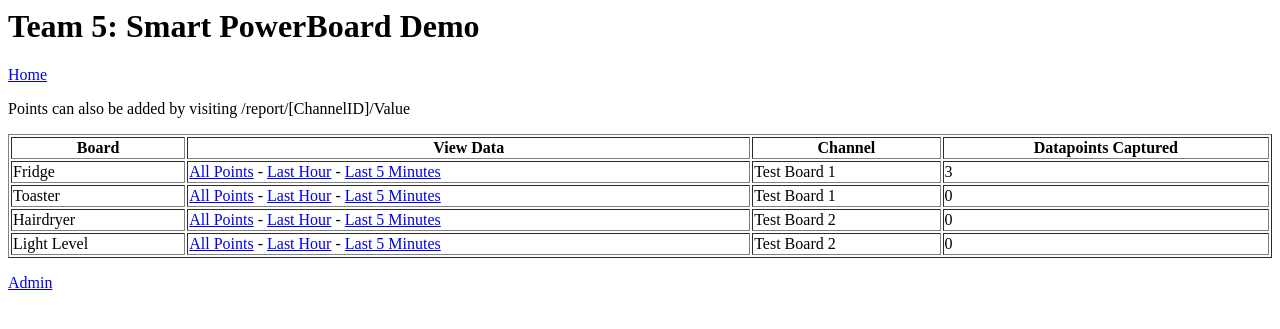
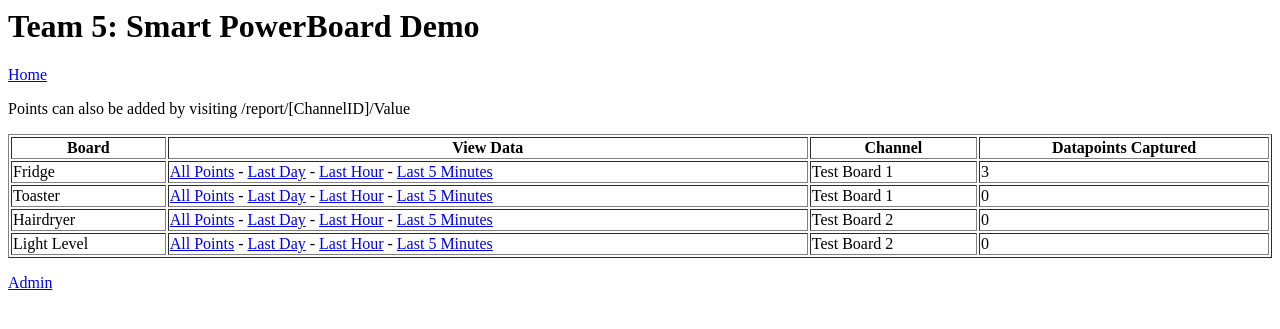
Before and after one commit to Hugoagogo/SmartBoardWeb, a Django app: page / in a window 1280 px wide. Shown: the top 329 px of the page. Run offline with Django 3.2, Linux system fonts and the light colour scheme; data comes from the database, SQL or seed files in the repository.

Commit message:
Added last day option

```diff
--- a/dashboard/templates/index.html
+++ b/dashboard/templates/index.html
@@ -6,7 +6,7 @@
         {% for channel in channels %}
             <tr>
                 <td>{{ channel.name }}</td>
-                <td><a href="{% url 'channel' channel.id %}">All Points</a> - <a href="{% url 'channel' channel.id "hour" %}">Last Hour</a> - <a href="{% url 'channel' channel.id "5minutes" %}">Last 5 Minutes</a></td>
+                <td><a href="{% url 'channel' channel.id %}">All Points</a> - <a href="{% url 'channel' channel.id "day" %}">Last Day</a> - <a href="{% url 'channel' channel.id "hour" %}">Last Hour</a> - <a href="{% url 'channel' channel.id "5minutes" %}">Last 5 Minutes</a></td>
                 <td>{{ channel.board }}</td>
                 <td>{{ channel.points.count }}</td>
             </tr>
--- a/dashboard/urls.py
+++ b/dashboard/urls.py
@@ -3,6 +3,6 @@ from . import views
 
 urlpatterns = [
     url(r'^$', views.index, name='index'),  #The Homepage
-    url(r'^(?P<channel>[0-9]+)/(?P<timeframe>\b5minutes\b|\bhour\b)?$', views.channel_page, name='channel'), #Page for the channel
+    url(r'^(?P<channel>[0-9]+)/(?P<timeframe>\b5minutes\b|\bhour\b|\bday\b)?$', views.channel_page, name='channel'), #Page for the channel
     url(r'^(?P<channel>[0-9]+)/data/(?:(?P<timestamp>[0-9]+)/)?$', views.channel_data, name='channel_data'), #Page for the channel
 ]
--- a/dashboard/views.py
+++ b/dashboard/views.py
@@ -23,6 +23,8 @@ def channel_page(request,channel,timeframe=None):
         timestamp_start = 60*60
     elif timeframe == "5minutes":
         timestamp_start = 5*60
+    elif timeframe == "day":
+        timestamp_start = 60*60*24
 
     return render(request,"channel_page.html",
                   {"channel":channel,
@@ -44,14 +46,14 @@ def average_readings(data,period):#Average points spaced more closely than perio
     total_x = 0
     total_y = 0
     count = 0
-    for dt, value in data:
-        if count and dt-last>period:
+    for timestamp, value in data:
+        if count and timestamp-last>period:
             yield int(total_x/count) , total_y/count
-            count = 0
-            total_x = 0
-            total_y = 0
-            last = dt
+            count = 1
+            total_x = timestamp
+            total_y = value
+            last = timestamp
         else:
-            total_x += dt
+            total_x += timestamp
             total_y += value
             count += 1
```
